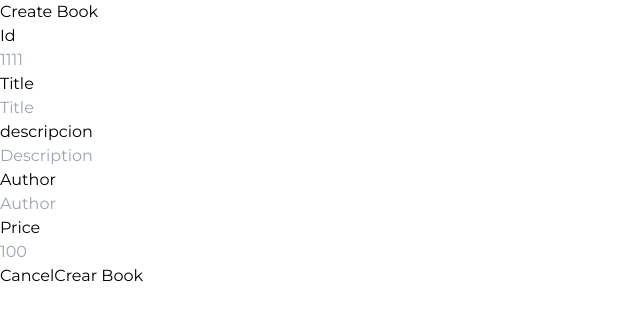
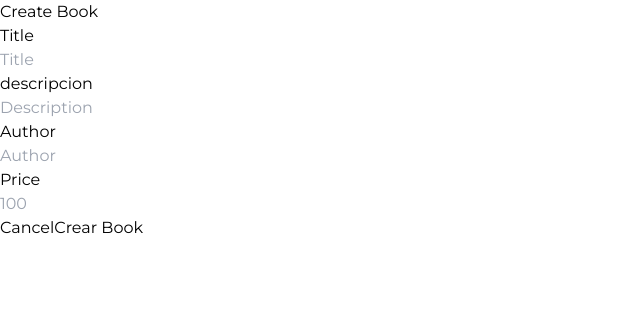
Before and after one commit to SantiagoGRJ/books-management, a Next.js app: page /books/create in a window 1280 px wide. Shown: the top 320 px of the page, without its empty margins (0-640 px from the left). Built offline with nearby package versions, Linux system fonts and the light colour scheme.

Commit message:
Conversion to Front-End in FetchFilteredBooks

```diff
--- a/src/app/lib/actions.ts
+++ b/src/app/lib/actions.ts
@@ -29,15 +29,17 @@ export type State = {
     message: string
 }
 
-
+const CreateBook = FormSchema.omit({id:true})
 
 export async function createBook(prevForm: FormData | State, formData: FormData) {
-    const validedFields = FormSchema.safeParse({
+    const validedFields = CreateBook.safeParse({
         title: formData.get('title'),
         author: formData.get('author'),
         description: formData.get('description'),
         price: formData.get('price')
     })
+
+
 
 
 
@@ -52,6 +54,7 @@ export async function createBook(prevForm: FormData | State, formData: FormData)
 
     const priceInCents = price * 100
 
+
     try {
         await sql`
         INSERT INTO books (title,author,description,price)
@@ -59,6 +62,8 @@ export async function createBook(prevForm: FormData | State, formData: FormData)
         `
 
     } catch (e) {
+
+
         return {
             message: 'Database Error: Failed to Create Book ' + e,
         }
--- a/src/app/lib/placeholder-data.ts
+++ b/src/app/lib/placeholder-data.ts
@@ -7,49 +7,49 @@ const books: Book[] = [
     title: "Learn TypeScript",
     description: "A comprehensive guide to mastering TypeScript.",
     author: "Jane Doe",
-    price: 29
+    price: 29 * 100
   },
   {
     "id": '3958dc9e-712f-4377-85e9-fec4b6a6442a',
     "title": "Mastering React",
     "description": "Step-by-step guide to building modern web apps with React.",
     "author": "John Smith",
-    "price": 34
+    "price": 34 * 100
   },
   {
     "id": '3958dc9e-742f-4377-85e9-fec4b6a6442a',
     "title": "Advanced Python",
     "description": "Deep dive into Python programming for professionals.",
     "author": "Emily Johnson",
-    "price": 39
+    "price": 39 * 100
   },
   {
     "id":  '76d65c26-f784-44a2-ac19-586678f7c2f2',
     "title": "CSS Secrets",
     "description": "Uncover advanced CSS techniques for stunning designs.",
     "author": "Chris Lee",
-    "price": 24
+    "price": 24 * 100
   },
   {
     "id":  'CC27C14A-0ACF-4F4A-A6C9-D45682C144B9',
     "title": "JavaScript Essentials",
     "description": "Learn JavaScript from basics to advanced concepts.",
     "author": "Michael Brown",
-    "price": 19
+    "price": 19 * 100
   },
   {
     "id": '13D07535-C59E-4157-A011-F8D2EF4E0CBB',
     "title": "Vue.js Guide",
     "description": "Build amazing UIs with Vue.js.",
     "author": "Sophia Wilson",
-    "price": 29
+    "price": 29 * 100
   },
   {
     "id": '410544b2-4001-4271-9855-fec4b6a6442a',
     "title": "Django for Beginners",
     "description": "Create web applications using Django step by step.",
     "author": "Daniel Garcia",
-    "price": 31
+    "price": 31 * 100
   },
 
 ]
--- a/src/app/ui/books/create-form.tsx
+++ b/src/app/ui/books/create-form.tsx
@@ -14,22 +14,7 @@ export default function CreateForm() {
   return (
     <form action={formAction}>
       <div className="rounded-md bg-gray-50 p-4 md:p-6">
-        <div className="mb-4">
-          <label htmlFor="id" className="mb-2 block text-sm font-medium">
-            Id
-          </label>
-          <div className="relative mt-2 rounded-md">
-            <div className="relative">
-              <input
-                type="number"
-                id="id"
-                name="id"
-                placeholder="1111"
-                className="peer block w-full rounded-md border border-gray-200 py-2 pl-10 text-sm outline-2 placeholder:text-gray-500"
-              />
-            </div>
-          </div>
-        </div>
+
 
         <div className="mb-4">
           <label htmlFor="title" className="mb-2 block text-sm font-medium">
```
Also changed, not shown: src/app/lib/data.ts (+7 -3 lines).
